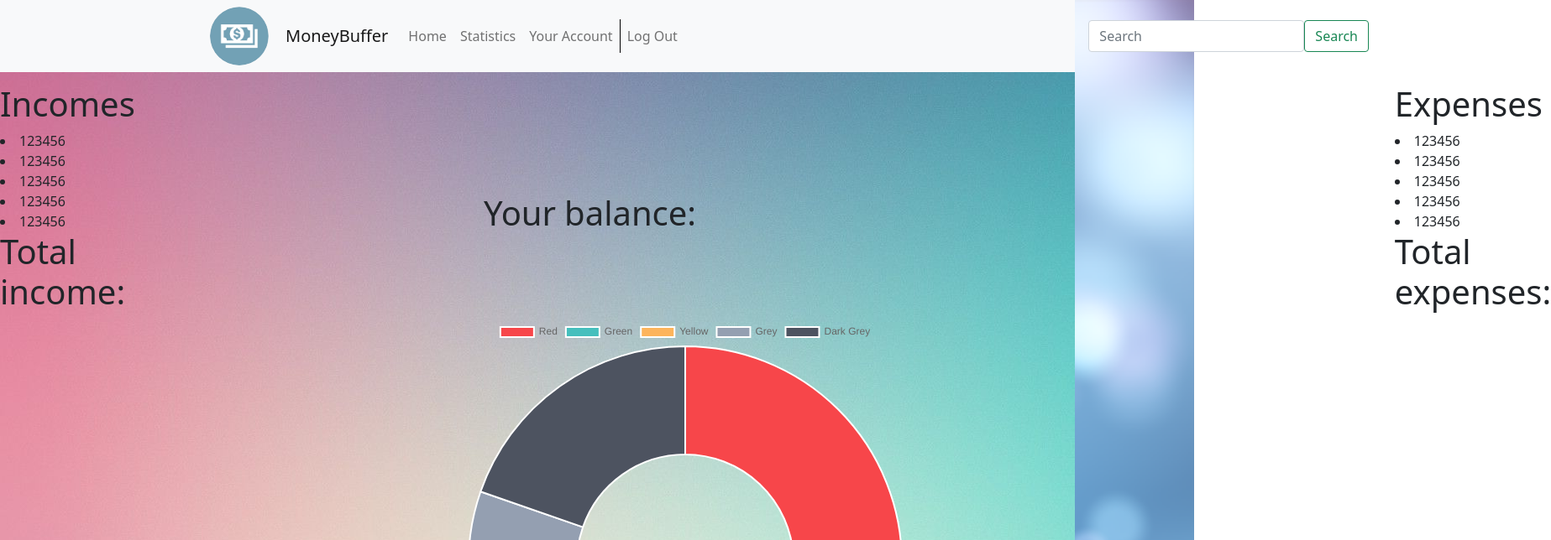
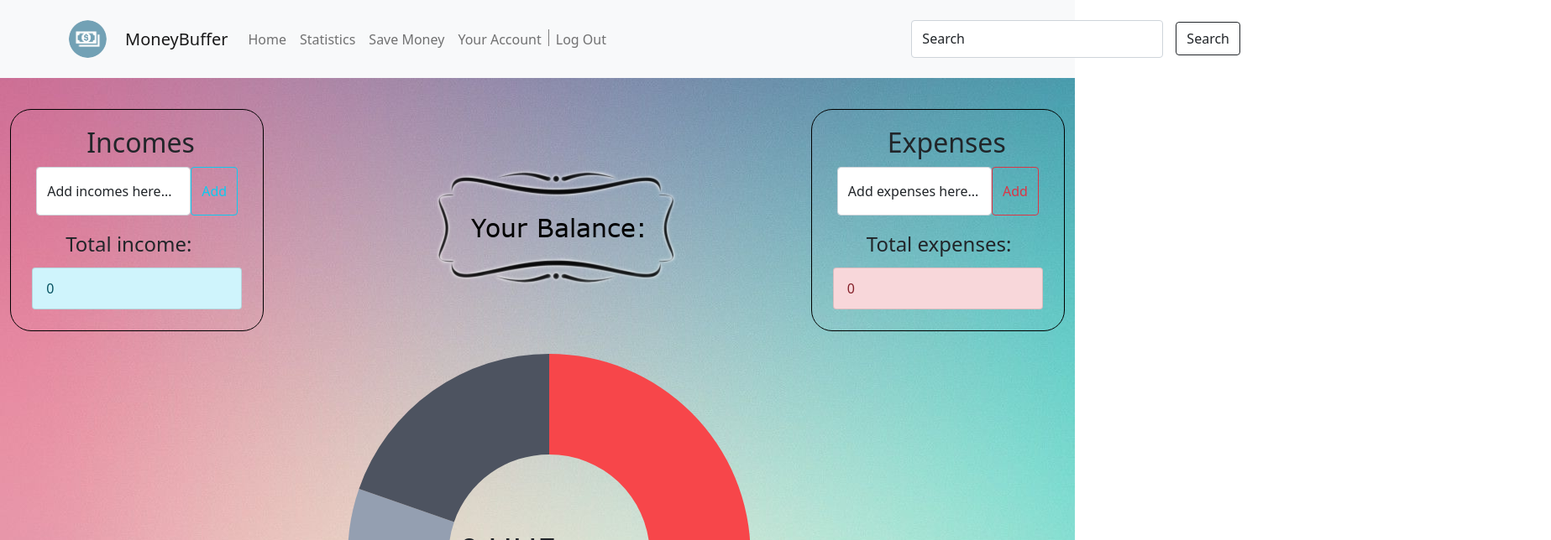
Before and after one commit to ZsuzsannaBudai/MoneyBuff-frontend, a React (Create React App) app: page /mainpage in a window 1280 px wide. Shown: the top 644 px of the page at 84% size, 1847 px wide, since content can reach past the window. Built offline with nearby package versions, Linux system fonts and the light colour scheme.

Commit message:
[MNYB-012] Main Page frontend & [MNYB-012-2] Income table & [MNYB-012-3] Expenses table & [MNYB-012-4] Dunot graph & [MNYB-012-1] Navbar

```diff
--- a/src/Components/main-page/MainPage.tsx
+++ b/src/Components/main-page/MainPage.tsx
@@ -1,113 +1,145 @@
 import {useHistory} from "react-router-dom";
-import React, {Fragment} from "react";
+import React, {Fragment, useState} from "react";
 import "./MainPageSCSS.css";
 import background from "./mainPageBackground.jpg";
-import {Button, Navbar, Table} from "react-bootstrap";
+import {Button, FloatingLabel, ListGroup, ListGroupItem, Navbar} from "react-bootstrap";
 import {Container} from "react-bootstrap";
 import {Nav} from "react-bootstrap";
 import {Form} from "react-bootstrap";
 import {FormControl} from "react-bootstrap";
 import littleLogo from "./signin_icon.png";
 import ChartsPage from "./mainPageDonutChart";
+import balanceTitle from "./balance.png";
+import {useFormik} from "formik";
 
 export const MainPage = () => {
 
     const history = useHistory();
 
-    let income = {
-        listItems: [
-            {
-                id: 1,
-                context: 123456
+    const formik = useFormik({
+        initialValues: {
+            context: "",
         },
-            {
-                id: 1,
-                context: 123456
-            },
-            {
-                id: 1,
-                context: 123456
-            },
-            {
-                id: 1,
-                context: 123456
-            }, {
-                id: 1,
-                context: 123456
-            },
-        ]
-    };
-
-    /* const handleRoute = () => {
-         history.push("/register");
-     }*/
-
-    /*const formik = useFormik({
-        initialValues: {
-            email: '',
-            password: '',
-        },
-        onSubmit: async (values) => {
-            APIService.Login(values).then(data => {
-                console.log(data);
-                if (data === Status.SUCCESS) {
-                    handleRoute2();
-                } else {
-                    setError(true);
+        onSubmit: (values) => {
+            setIncome([...income, values.context]);
         }
     });
+
+    const [income, setIncome] = useState([] as string[]);
+
+    let totalIncome = 0;
+
+    for (let i = 0; i < income.length; i++) {
+        totalIncome += +income[i];
     }
-    });*/
+
+    const formikExpense = useFormik({
+        initialValues: {
+            context: "",
+        },
+        onSubmit: (values) => {
+            setExpenses([...expenses, values.context]);
+        }
+    });
+
+    const [expenses, setExpenses] = useState([] as string[]);
+
+    let totalExpenses = 0;
+
+    for (let i = 0; i < expenses.length; i++) {
+        totalExpenses += +expenses[i];
+    }
+
+    let balance = totalIncome - totalExpenses;
 
     return (
         <Fragment>
             <div className="mainPageBackground" style={{backgroundImage: `url(${background})`}}>
+                <div>
                     <Navbar fixed="top" bg="light">
-                    <Container className="mainPageContainer">
+                        <Container>
                             <img className="littleLogo" src={littleLogo}/>
                             <Navbar.Brand href="#home">MoneyBuffer</Navbar.Brand>
                             <Nav className="me-auto">
                                 <Nav.Link href="#home">Home</Nav.Link>
                                 <Nav.Link href="#link">Statistics</Nav.Link>
+                                <Nav.Link href="#savemoney">Save Money</Nav.Link>
                                 <Nav.Link href="#account">Your Account</Nav.Link>
                                 <div className="separatorLine"/>
                                 <Nav.Link href="#logout">Log Out</Nav.Link>
                             </Nav>
                             <Form className="d-flex">
+                                <FloatingLabel controlId="floatingInput" label="Search" className="mb-3">
                                     <FormControl
                                         type="search"
                                         placeholder="Search"
-                                className="mr-2"
-                                aria-label="Search"
+                                        className="label"
                                     />
-                            <Button variant="outline-success">Search</Button>
+                                </FloatingLabel>
+                                <Button variant="outline-dark" className="button">Search</Button>
                             </Form>
                         </Container>
                     </Navbar>
-                <div className="tables">
-                    <div>
-                        <div className="incomeTitle"><h1>Incomes</h1></div>
-                        {income.listItems.map((listItem: any) => (
-                            <div className="asdfg">
-                                <li key={listItem.id}>{listItem.context}</li>
                 </div>
+                <div className="mainPageContent">
+                    <div className="incomeTable">
+                        <div className="incomeContainer">
+                            <div className="incomeTitle"><h2>Incomes</h2></div>
+                            <form onSubmit={formik.handleSubmit}>
+                                <FloatingLabel className="incomeInput" label="Add incomes here...">
+                                    <FormControl
+                                        placeholder="Add incomes here..."
+                                        value={formik.values.context}
+                                        onChange={formik.handleChange}
+                                        id="context"
+                                    />
+                                    <Button variant="outline-info" id="button-addon2" type="submit">Add</Button>
+                                </FloatingLabel>
+                            </form>
+                            {income.map((listItem: any, id) => (
+                                <ListGroup>
+                                    <ListGroupItem className="listItems" action variant="info"
+                                                   key={id}>{listItem}</ListGroupItem>
+                                </ListGroup>
                             ))}
-                        <div className="totalIncome"><h1>Total income:</h1></div>
-                    </div>
-                    <div className="expensesTable">
-                        <div className="expensesTitle"><h1>Expenses</h1></div>
-                        {income.listItems.map((listItem: any) => (
-                            <div>
-                                <li key={listItem.id}>{listItem.context}</li>
-                            </div>
-                        ))}
-                        <div className="totalIncome"><h1>Total expenses:</h1></div>
+                            <div className="totalIncome"><h4>Total income:</h4></div>
+                            <ListGroup>
+                                <ListGroupItem className="listItems" action variant="info">{totalIncome}</ListGroupItem>
+                            </ListGroup>
                         </div>
                     </div>
-                <div className="med">
-                    <h1 className="balance">Your </h1>
-                    <h1 className="balance2">balance:</h1>
+                    <div className="mainPageBalanceTitleAndChart">
+                        <img src={balanceTitle} className="mainPageBalanceTitle"/>
+                        <h1 className="moneyTitle">{balance} HUF</h1>
                         <ChartsPage/>
+                    </div>
+                    <div className="incomeTable">
+                        <div className="incomeContainer">
+                            <form onSubmit={formikExpense.handleSubmit}>
+                                <div className="incomeTitle"><h2>Expenses</h2></div>
+                                <FloatingLabel className="incomeInput" label="Add expenses here...">
+                                    <FormControl
+                                        placeholder="Add expenses here..."
+                                        value={formikExpense.values.context}
+                                        onChange={formikExpense.handleChange}
+                                        id="context"
+                                    />
+                                    <Button variant="outline-danger" id="button-addon2" type="submit">Add</Button>
+                                </FloatingLabel>
+                                {expenses.map((listItem: any, id) => (
+                                    <ListGroup>
+                                        <ListGroupItem className="listItems" action variant="danger"
+                                                       key={id}>{listItem}</ListGroupItem>
+                                    </ListGroup>
+                                ))}
+                                <div className="totalIncome"><h4>Total expenses:</h4></div>
+                                <ListGroup>
+                                    <ListGroupItem className="listItems" action
+                                                   variant="danger">{totalExpenses}</ListGroupItem>
+                                </ListGroup>
+                            </form>
+                        </div>
+                    </div>
                 </div>
             </div>
         </Fragment>
--- a/src/Components/main-page/MainPageSCSS.css
+++ b/src/Components/main-page/MainPageSCSS.css
@@ -3,66 +3,95 @@
     width: 100vw;
 }
 
+.mainPageContent {
+    display: flex;
+    justify-content: space-around;
+}
+
+/*navbar css*/
 .littleLogo {
     border-radius: 50%;
-    width: 70px;
-    margin-right: 20px;
-}
-
-.mainPageContainer {
-    padding: 0px;
-    margin-left: 250px;
-}
-
-.d-flex {
-    margin-right: -350px;
-}
-
-.incomeTitle {
-    padding-top: 100px;
-}
-
-.mainPageAll {
-    justify-content: space-around;
-    align-items: center;
-}
-
-.tables {
-    display: flex;
+    width: 3.5vw;
+    margin-right: 2%;
 }
 
 .separatorLine {
     border-right: 1px solid black;
+    height: 2.5vh;
+    margin-top: 2%;
+    opacity: 0.5;
 }
 
-.expensesTitle {
-    padding-top: 100px;
+.d-flex {
+    margin-right: -25%;
+    margin-top: 9px;
 }
 
-.expensesTable {
-    margin-left: 1500px;
+.button {
+    height: 40px;
+    margin-left: 15px;
+    margin-top: 9px;
 }
 
-.donutChart {
-    padding-right: 500px;
-    margin-left: -300px;
+.mb-3 {
+    width: 300px;
 }
 
-.med {
-    display: flex;
+.label {
+    height: 45px !important;
+    margin-top: 7px;
 }
 
-.balance {
-    margin-left: 45%;
-    margin-top: -150px;
-    height: 50px;
-
+/*tables css*/
+.incomeTable {
+    display: flex;
+    flex-direction: column;
+    margin-top: 130px;
 }
 
-.balance2 {
-    margin-top: -150px;
+.incomeTitle {
+    margin-left: 70px;
+}
+
+.incomeInput {
+    display: flex;
+    width: 240px;
+    margin: 10px;
+    margin-bottom: 20px;
+}
+
+.listItems {
     height: 50px;
-    margin-left: 10px;
+    margin: 5px;
+    width: 250px;
+}
+
+.totalIncome {
+    margin-top: 20px;
+    margin-left: 45px;
+}
+
+.incomeContainer {
+    border: 1px solid black;
+    border-radius: 25px;
+    padding: 20px;
+}
+
+/*donut chart*/
+.mainPageBalanceTitleAndChart {
+    padding-top: 200px;
+    padding-left: 29px;
+}
+
+.mainPageBalanceTitle {
+    padding-bottom: 80px;
+    padding-left: 145px;
+}
+
+.moneyTitle {
+    margin-left: 180px;
+    position: absolute;
+    margin-top: 210px;
 }
 
 .donut {
--- a/src/Components/welcome-page/WelcomePage.tsx
+++ b/src/Components/welcome-page/WelcomePage.tsx
@@ -80,6 +80,7 @@ export const WelcomePage = () => {
                                 id="email"
                                 name="email"
                                 type="email"
+                                placeholder="E-mail address"
                                 onChange={formik.handleChange}
                                 value={formik.values.email}
                             />
@@ -91,6 +92,7 @@ export const WelcomePage = () => {
                                 id="password"
                                 name="password"
                                 type="password"
+                                placeholder="Password"
                                 onChange={formik.handleChange}
                                 value={formik.values.password}
                             />
```
Also changed, not shown: src/Components/main-page/mainPageDonutChart.tsx (+24 -5 lines), src/Components/main-page/balance.png (added). Lines whose indentation alone changed are shown as unchanged.
